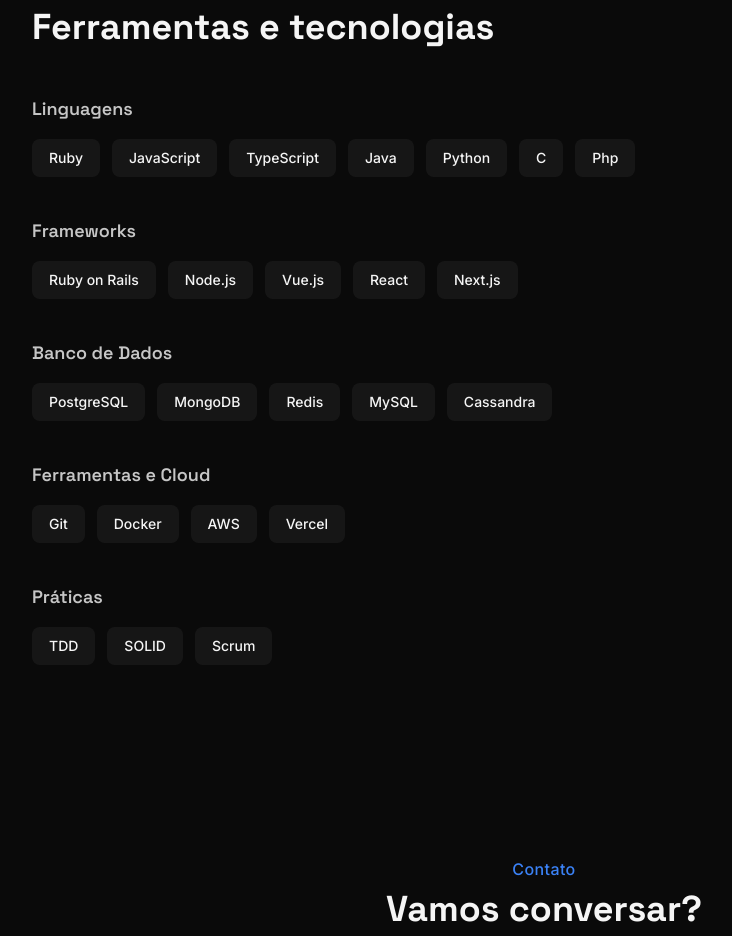
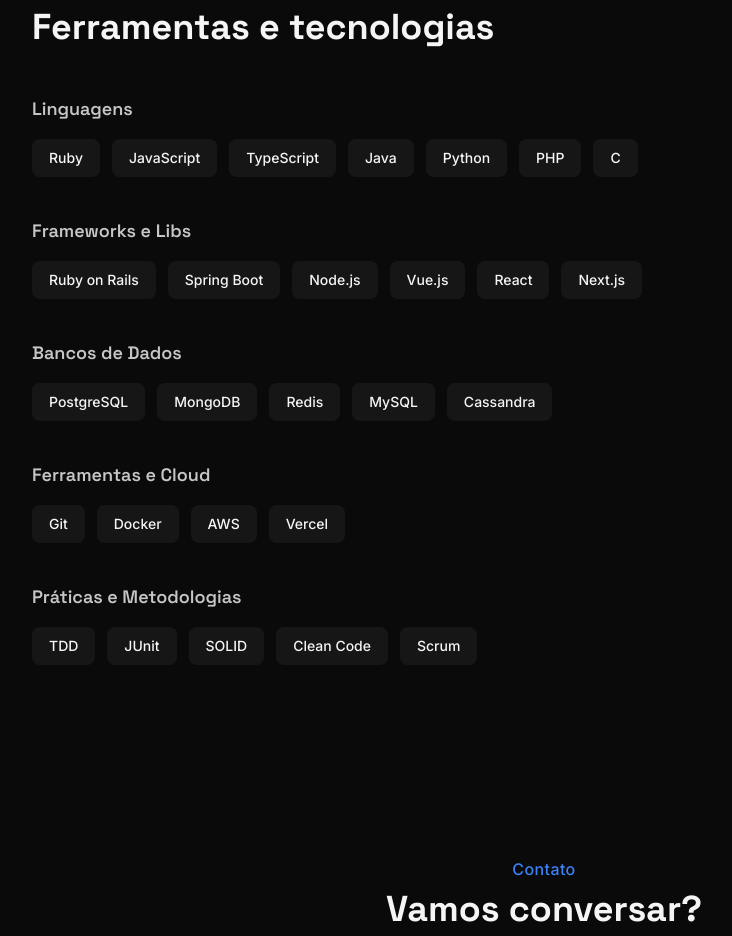
Before and after one commit to Caiosenaf15/portfolio, a Next.js app: page / in a window 1280 px wide. Shown: the part 5480-6416 px from the top of the page, without its empty margins (96-828 px from the left). Built offline with nearby package versions, Linux system fonts and the light colour scheme.

Commit message:
update skills

```diff
--- a/components/Skills.tsx
+++ b/components/Skills.tsx
@@ -2,24 +2,24 @@
 
 const skillCategories = [
   {
-    category: "Linguagens",
-    items: ["Ruby", "JavaScript", "TypeScript", "Java", "Python", "C", "Php"],
+    "category": "Linguagens",
+    "items": ["Ruby", "JavaScript", "TypeScript", "Java", "Python", "PHP", "C"]
   },
   {
-    category: "Frameworks",
-    items: ["Ruby on Rails", "Node.js", "Vue.js", "React", "Next.js"],
+    "category": "Frameworks e Libs",
+    "items": ["Ruby on Rails", "Spring Boot", "Node.js", "Vue.js", "React", "Next.js"]
   },
   {
-    category: "Banco de Dados",
-    items: ["PostgreSQL", "MongoDB", "Redis", "MySQL", "Cassandra"],
+    "category": "Bancos de Dados",
+    "items": ["PostgreSQL", "MongoDB", "Redis", "MySQL", "Cassandra"]
   },
   {
-    category: "Ferramentas e Cloud",
-    items: ["Git", "Docker", "AWS", "Vercel"],
+    "category": "Ferramentas e Cloud",
+    "items": ["Git", "Docker", "AWS", "Vercel"]
   },
   {
-    category: "Práticas",
-    items: ["TDD", "SOLID", "Scrum"],
+    "category": "Práticas e Metodologias",
+    "items": ["TDD", "JUnit", "SOLID", "Clean Code", "Scrum"]
   },
 ];
 
```
